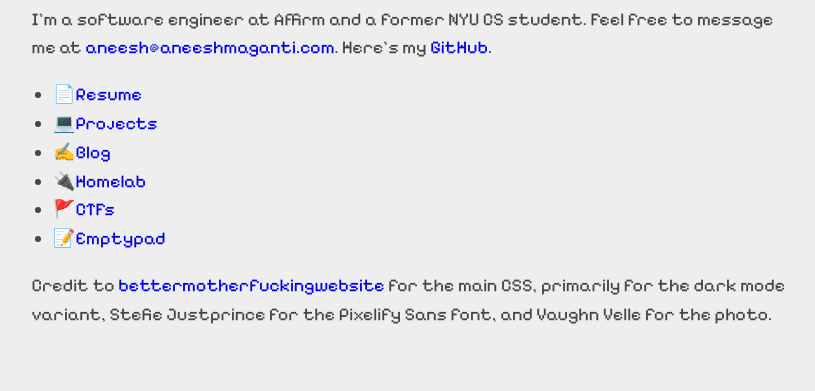
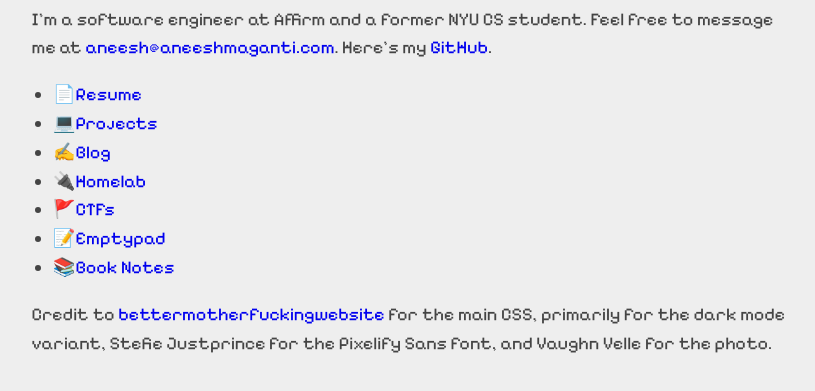
Before and after one commit to aminoa/website, a plain HTML site: page index.html in a window 1280 px wide. Shown: the part 349-740 px from the top of the page, without its empty margins (226-1041 px from the left). Drawn offline with Linux system fonts and the light colour scheme.

Commit message:
feat: add book notes

```diff
--- a/index.html
+++ b/index.html
@@ -22,6 +22,7 @@
                     <li> <a href="https://homelab.aneeshmaganti.com/">🔌Homelab</a></li>
                     <li> <a href="https://recruit.aneeshmaganti.com/challenges">🚩CTFs</a></li>
                     <li> <a href="https://emptypad.aneeshmaganti.com">📝Emptypad</a></li>
+                    <li> <a href="https://books.aneeshmaganti.com">📚Book Notes</a></li>
                 </ul>
             </div>
 
```
